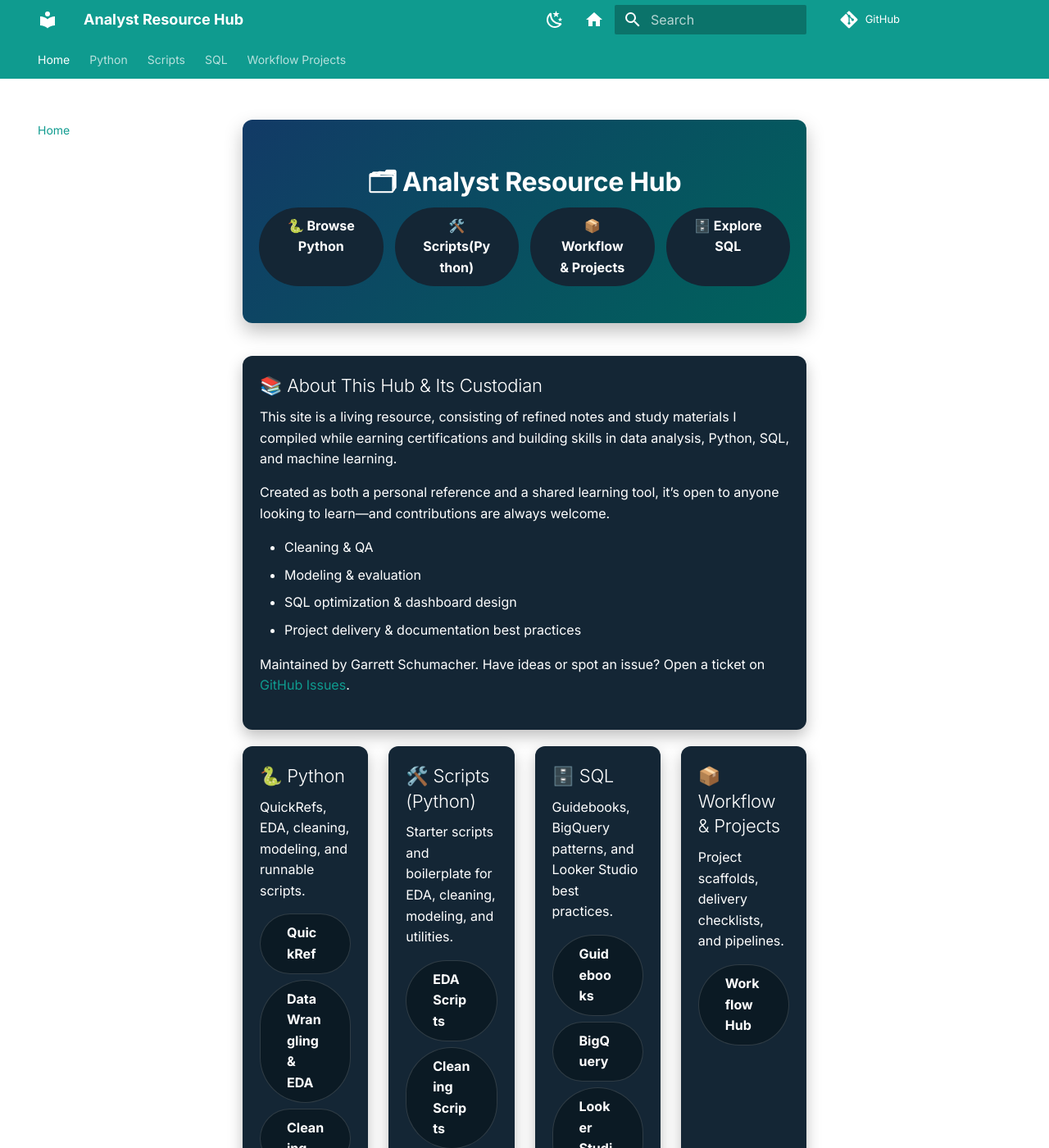
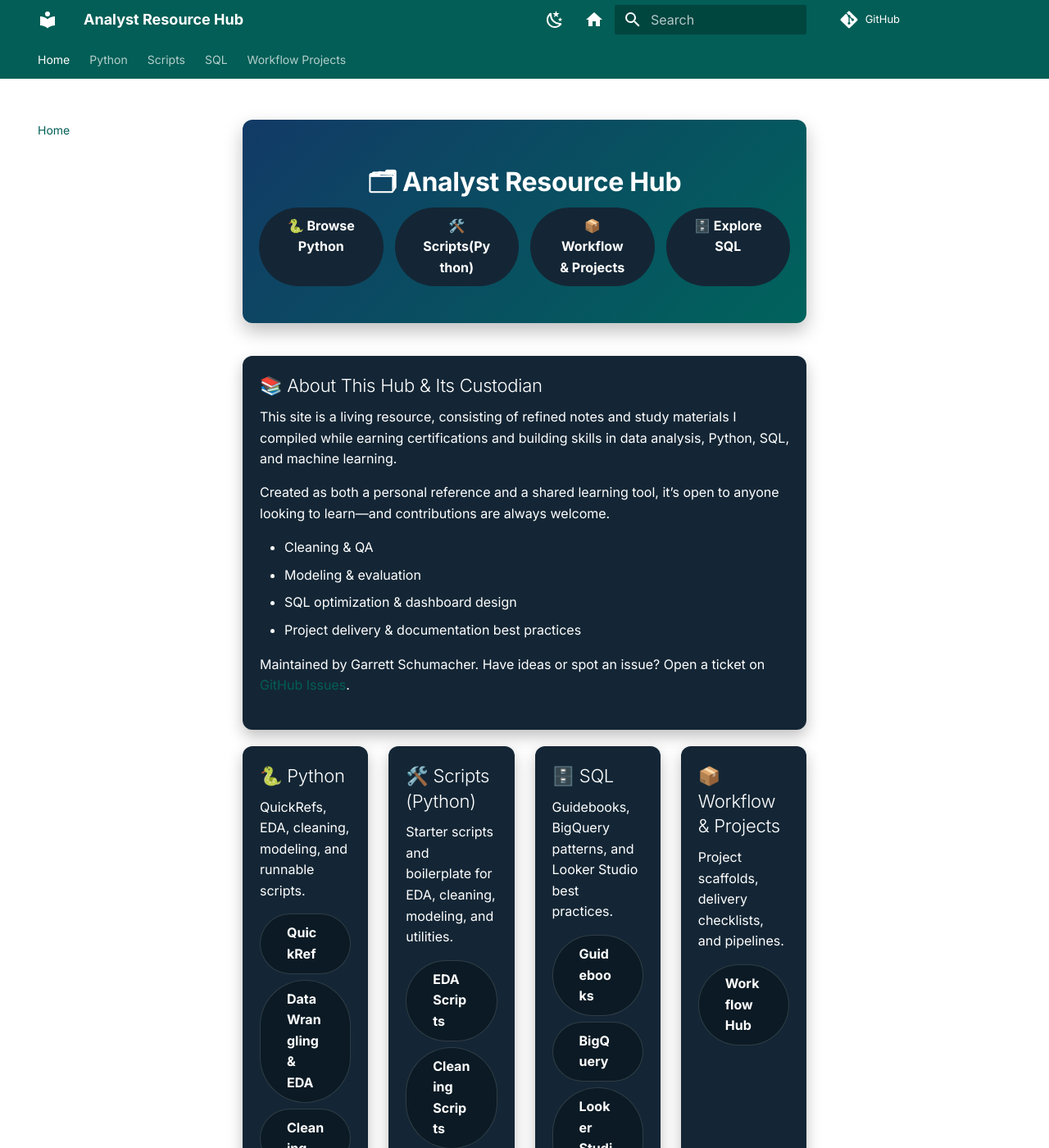
Before and after one commit to G-Schumacher44/analyst_resource_hub, an MkDocs documentation site: the page built from docs/index.md, in a window 1280 px wide and 1400 px high. Shown: the whole window at 82% size. Built offline with MkDocs 1.6.1 and Material for MkDocs 9.7.7, drawn with Linux system fonts in a browser that asks for light colours; comment, search, counter and statistics services are not loaded; some of the changed text lies outside the part shown.

Commit message:
quick edits

```diff
--- a/docs/assets/stylesheets/extra.css
+++ b/docs/assets/stylesheets/extra.css
@@ -18,7 +18,7 @@
   margin: 0.5rem;
 }
 :root {
-  --md-primary-fg-color: #0f9b8f;
+  --md-primary-fg-color: #025e56;
   --md-primary-fg-color--light: #01b2a3;
   --md-primary-fg-color--lighter: #0ad5c4;
   --md-primary-fg-color--dark: #076e65;
--- a/mkdocs.yml
+++ b/mkdocs.yml
@@ -2,7 +2,7 @@ site_name: Analyst Resource Hub
 site_url: https://g-schumacher44.github.io/analyst_resource_hub/
 repo_url: https://github.com/G-Schumacher44/analyst_resource_hub
 site_author: G. Schumacher
-copyright: Copyright &copy; 2023 G. Schumacher
+copyright: Copyright &copy; 2025 G. Schumacher
 extra_css:
   - assets/stylesheets/extra.css
 extra_javascript:
```
